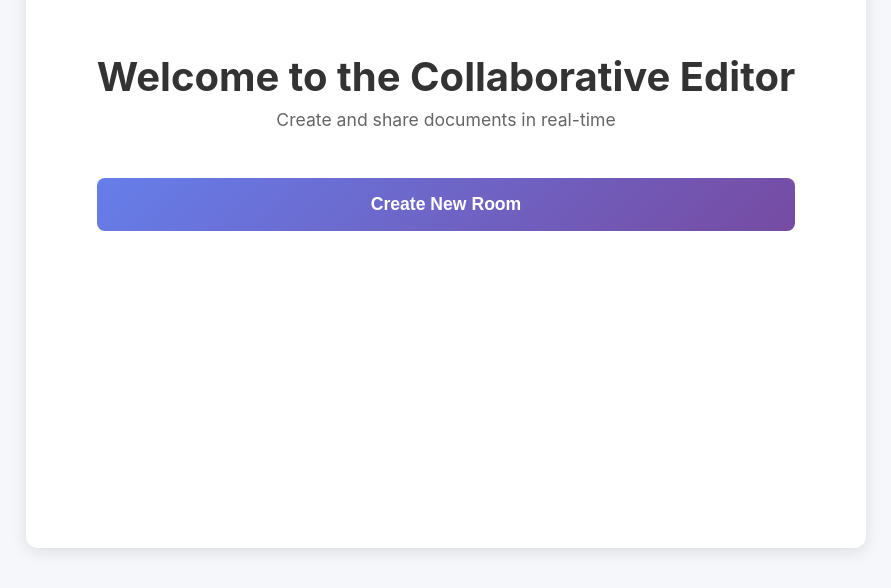
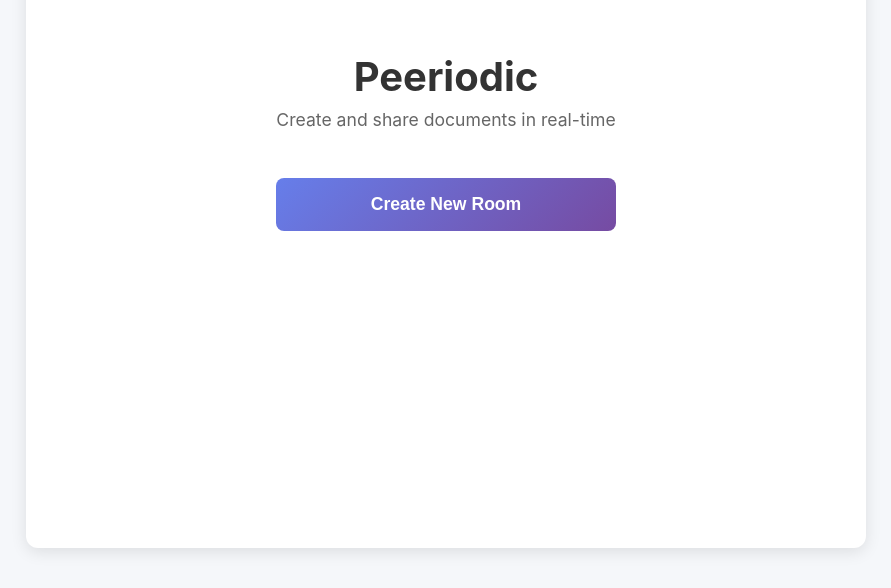
Before and after one commit to logoes0/peeriodic, a React (Create React App) app in the folder frontend/client/: page / in a window 1280 px wide. Shown: the part 332-920 px from the top of the page, without its empty margins (194-1085 px from the left). Built offline with nearby package versions, Linux system fonts and the light colour scheme; no server answers.

Commit message:
fixed home page

```diff
--- a/frontend/client/src/components/Home.tsx
+++ b/frontend/client/src/components/Home.tsx
@@ -63,7 +63,7 @@ const Home: React.FC<HomeProps> = ({ onCreateRoom, onRoomClick }) => {
   return (
     <div className="home">
       <header className="home-header">
-        <h1>Welcome to the Collaborative Editor</h1>
+        <h1>Peeriodic</h1>
         <p>Create and share documents in real-time</p>
       </header>
 
```
